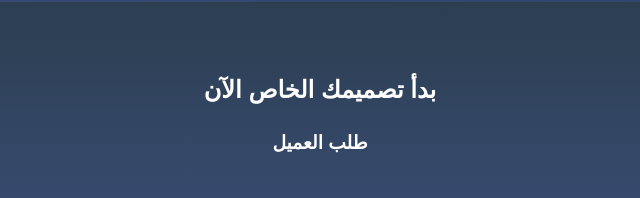
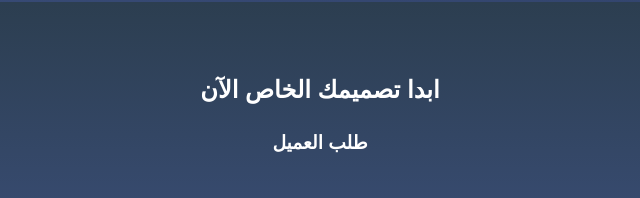
Before and after one commit to Ahmedsherifahmed/RezinGlow, a plain HTML site: page Custom Order.html in a window 1280 px wide. Shown: the part 358-556 px from the top of the page, 320-960 px from the left. Drawn offline with Linux system fonts and the light colour scheme.

Commit message:
Update Custom Order.html

```diff
--- a/Custom Order.html
+++ b/Custom Order.html
@@ -23,7 +23,7 @@
 
         <main>
             <section class="survey-section">
-                <h2>بدأ تصميمك الخاص الآن</h2>
+                <h2>ابدا تصميمك الخاص الآن</h2>
                 <h3>طلب العميل</h3>
 
                 <a href="https://forms.gle/CJjSgATUyrpqx5yc7" target="_blank"
```
